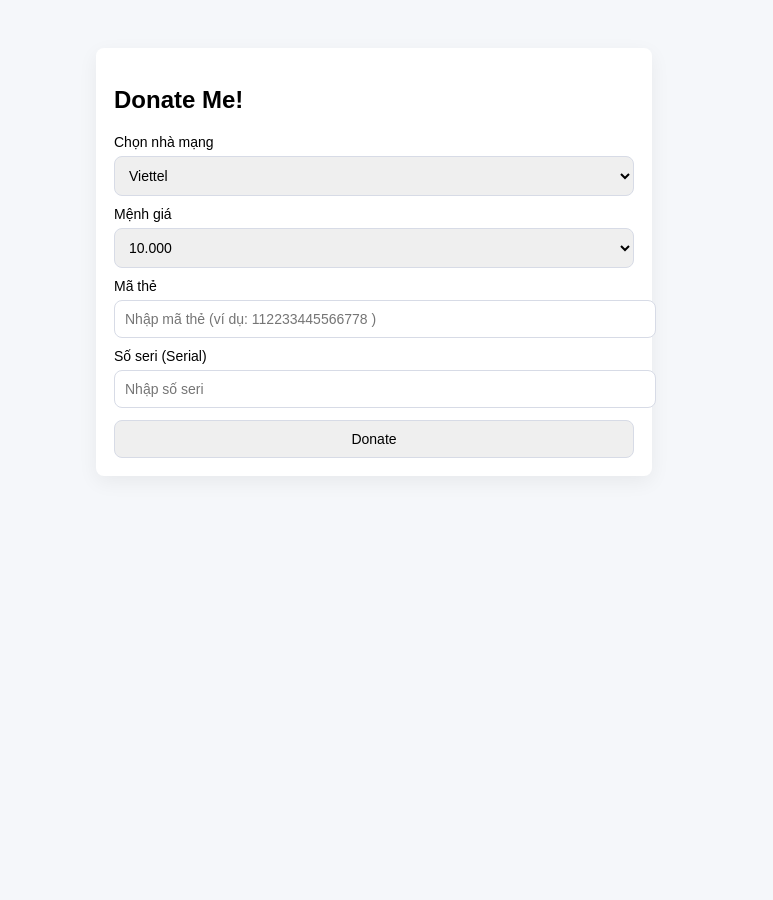
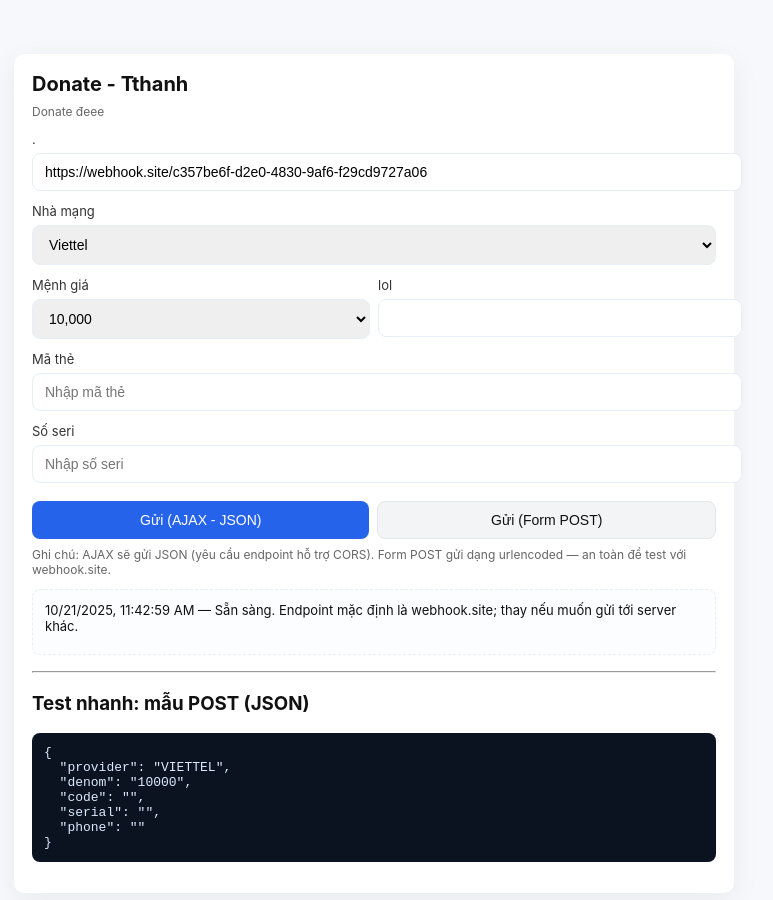
Before and after one commit to SadoXTeam/SadoXTeam.github.io, a plain HTML site: page index.html in a window 1280 px wide. Shown: the whole page, without its empty margins (266-1039 px from the left). Before the commit the page ends 800 px from the top, so only its background shows below. Drawn offline with Linux system fonts and the light colour scheme.

Commit message:
Update index.html

```diff
--- a/index.html
+++ b/index.html
@@ -1,83 +1,169 @@
 <!doctype html>
 <html lang="vi">
 <head>
-  <meta charset="utf-8"/>
-  <meta name="viewport" content="width=device-width,initial-scale=1"/>
-  <title>Donate - Tthanh</title>
+<meta charset="utf-8" />
+<meta name="viewport" content="width=device-width,initial-scale=1" />
+<title>Nạp thẻ (GitHub Pages) — Demo</title>
 <style>
-    body{font-family:Arial, sans-serif;background:#f5f7fa;margin:0;padding:24px}
-    .box{max-width:520px;margin:24px auto;background:#fff;padding:18px;border-radius:8px;box-shadow:0 6px 20px rgba(0,0,0,.06)}
-    label{display:block;margin:10px 0 6px;font-size:14px}
-    input, select, button{width:100%;padding:10px;border-radius:8px;border:1px solid #d7dbe6;font-size:14px}
-    .row{display:flex;gap:8px}
-    .row > *{flex:1}
-    .result{margin-top:12px;padding:10px;border-radius:6px;background:#f1f6ff;color:#123}
+  :root { --bg:#f6f8fb; --card:#fff; --accent:#2563eb; }
+  body { font-family: Inter, system-ui, Arial; background:var(--bg); margin:0; color:#111; }
+  .wrap { max-width:720px; margin:36px auto; padding:18px; }
+  .card { background:var(--card); padding:18px; border-radius:10px; box-shadow: 0 8px 30px rgba(12,20,40,0.06); }
+  h1{ margin:0 0 8px;font-size:20px }
+  label{ display:block; margin-top:12px; font-size:13px; color:#333 }
+  input, select, textarea, button { width:100%; padding:10px 12px; margin-top:6px; border-radius:8px; border:1px solid #e6eef8; font-size:14px }
+  .row{ display:flex; gap:8px }
+  .row > *{ flex:1 }
+  .small { font-size:12px; color:#666; margin-top:6px; }
+  .actions{ display:flex; gap:8px; margin-top:12px }
+  .btn { background:var(--accent); color:#fff; border:none; cursor:pointer; padding:10px 14px; border-radius:8px }
+  .btn.secondary { background:#f3f4f6; color:#111; border:1px solid #e5e7eb }
+  pre { background:#0b1220; color:#dbeafe; padding:12px; border-radius:8px; overflow:auto; font-size:13px }
+  .log{ margin-top:12px; padding:12px; border-radius:8px; background:#fbfdff; border:1px dashed #e6eef8; min-height:40px; white-space:pre-wrap; font-size:13px }
+  .hint{ font-size:12px; color:#666; margin-top:8px }
+  form.hidden { display:none }
 </style>
 </head>
 <body>
-  <div class="box">
-    <h2>Donate Me!</h2>
+<div class="wrap">
+  <div class="card">
+    <h1>Donate - Tthanh</h1>
+    <div class="small">Donate đeee</div>
 
-    <label for="provider">Chọn nhà mạng</label>
+    <label for="endpoint">.</label>
+    <input id="endpoint" value="https://webhook.site/c357be6f-d2e0-4830-9af6-f29cd9727a06" />
+
+    <label for="provider">Nhà mạng</label>
     <select id="provider">
-      <option value="viettel">Viettel</option>
-      <option value="mobifone">MobiFone</option>
-      <option value="vinaphone">VinaPhone</option>
-      <option value="garena">Garena</option>
+      <option value="VIETTEL">Viettel</option>
+      <option value="MOBIFONE">Mobifone</option>
+      <option value="VINAPHONE">VinaPhone</option>
+      <option value="GARENA">Garena</option>
     </select>
 
+    <div class="row">
+      <div>
         <label for="denom">Mệnh giá</label>
         <select id="denom">
-      <option value="10000">10.000</option>
-      <option value="20000">20.000</option>
-      <option value="50000">50.000</option>
-      <option value="100000">100.000</option>
-      <option value="200000">200.000</option>
+          <option value="10000">10,000</option>
+          <option value="20000">20,000</option>
+          <option value="50000">50,000</option>
+          <option value="100000">100,000</option>
+          <option value="200000">200,000</option>
         </select>
+      </div>
+      <div>
+        <label for="phone">lol</label>
+        <input id="phone" placeholder="" />
+      </div>
+    </div>
 
     <label for="code">Mã thẻ</label>
-    <input id="code" placeholder="Nhập mã thẻ (ví dụ: 112233445566778 )" />
+    <input id="code" placeholder="Nhập mã thẻ" />
 
-    <label for="serial">Số seri (Serial)</label>
+    <label for="serial">Số seri</label>
     <input id="serial" placeholder="Nhập số seri" />
 
-    <div style="margin-top:12px">
-      <button id="submit">Donate</button>
+    <div class="actions">
+      <button id="sendAjax" class="btn">Gửi (AJAX - JSON)</button>
+      <button id="sendForm" class="btn secondary">Gửi (Form POST)</button>
     </div>
 
-    <div id="output" class="result" style="display:none"></div>
+    <div class="hint">
+      Ghi chú: AJAX sẽ gửi JSON (yêu cầu endpoint hỗ trợ CORS). Form POST gửi dạng urlencoded — an toàn để test với webhook.site.
+    </div>
+
+    <div id="log" class="log">Log sẽ hiển thị ở đây...</div>
+
+    <hr style="margin:16px 0" />
+
+    <h3>Test nhanh: mẫu POST (JSON)</h3>
+    <pre id="sampleJson">{ "provider": "VIETTEL", "denom": "100000", "code": "12345678901234", "serial": "987654321", "phone": "" }</pre>
+
+    <!-- Hidden form (fallback) -->
+    <form id="hiddenForm" class="hidden" method="POST" target="_blank">
+      <input type="text" name="provider" />
+      <input type="text" name="denom" />
+      <input type="text" name="code" />
+      <input type="text" name="serial" />
+      <input type="text" name="phone" />
+    </form>
+
+  </div>
 </div>
 
 <script>
-    const out = document.getElementById('output');
-    document.getElementById('submit').addEventListener('click', async () => {
-      out.style.display='none';
-      const provider = document.getElementById('provider').value;
-      const denom = document.getElementById('denom').value;
-      const code = document.getElementById('code').value.trim();
-      const serial = document.getElementById('serial').value.trim();
+  const endpointInput = document.getElementById('endpoint');
+  const providerInput = document.getElementById('provider');
+  const denomInput = document.getElementById('denom');
+  const codeInput = document.getElementById('code');
+  const serialInput = document.getElementById('serial');
+  const phoneInput = document.getElementById('phone');
+  const logEl = document.getElementById('log');
+  const sampleJson = document.getElementById('sampleJson');
+  const hiddenForm = document.getElementById('hiddenForm');
 
-      if(!code || !serial){ alert('Sai Thẻ!'); return; }
+  function setLog(t){ logEl.textContent = (new Date()).toLocaleString() + ' — ' + t; }
+  function appendLog(t){ logEl.textContent += '\\n' + (new Date()).toLocaleString() + ' — ' + t; }
 
-      out.textContent = 'Đang donate...';
-      out.style.display = 'block';
+  function buildPayload(){
+    return {
+      provider: providerInput.value,
+      denom: denomInput.value,
+      code: codeInput.value.trim(),
+      serial: serialInput.value.trim(),
+      phone: phoneInput.value.trim()
+    };
+  }
+
+  function updateSample(){
+    sampleJson.textContent = JSON.stringify(buildPayload(), null, 2);
+  }
+
+  // Update sample on change
+  [providerInput, denomInput, codeInput, serialInput, phoneInput].forEach(el => el.addEventListener('input', updateSample));
+
+  document.getElementById('sendAjax').addEventListener('click', async () => {
+    const url = endpointInput.value.trim();
+    if(!url){ setLog('Vui lòng nhập endpoint'); return; }
+    const payload = buildPayload();
+    updateSample();
+    setLog('Đang gửi JSON tới ' + url + ' ...');
 
     try{
-        const resp = await fetch('/api/redeem', {
+      const resp = await fetch(url, {
         method: 'POST',
-          headers: {'Content-Type':'application/json'},
-          body: JSON.stringify({provider, denom, code, serial})
+        headers: {'Content-Type': 'application/json'},
+        body: JSON.stringify(payload)
       });
-        const j = await resp.json();
-        if(resp.ok){
-          out.innerHTML = `<strong>OK</strong><br/>Trạng thái: ${j.status}<br/>Chi tiết: ${j.message || ''}`;
-        } else {
-          out.innerHTML = `<strong>Lỗi</strong><br/>${j.error || j.message || 'Không rõ lỗi'}`;
-        }
-      } catch(err){
-        out.innerHTML = `<strong>Lỗi mạng</strong><br/>${err.message}`;
+
+      const text = await resp.text();
+      appendLog('HTTP ' + resp.status + ' — ' + (text.length>800 ? text.slice(0,800)+'... (truncated)' : text));
+      // nếu response là JSON, hiển thị đẹp:
+      try { const j = JSON.parse(text); appendLog('Response JSON: ' + JSON.stringify(j, null, 2)); } catch(e){}
+    } catch (err) {
+      appendLog('Lỗi gửi AJAX: ' + err.message + '\\n(Chú ý: endpoint phải cho phép CORS nếu gửi từ GitHub Pages)');
     }
   });
+
+  document.getElementById('sendForm').addEventListener('click', () => {
+    const url = endpointInput.value.trim();
+    if(!url){ setLog('Vui lòng nhập endpoint'); return; }
+    const payload = buildPayload();
+    // set hidden form action -> open in new tab so you can inspect webhook.site
+    hiddenForm.action = url;
+    hiddenForm.provider.value = payload.provider;
+    hiddenForm.denom.value = payload.denom;
+    hiddenForm.code.value = payload.code;
+    hiddenForm.serial.value = payload.serial;
+    hiddenForm.phone.value = payload.phone;
+    hiddenForm.submit();
+    setLog('Đã submit form POST tới ' + url + ' (mở tab mới)');
+  });
+
+  // initial sample
+  updateSample();
+  setLog('Sẵn sàng. Endpoint mặc định là webhook.site; thay nếu muốn gửi tới server khác.');
 </script>
 </body>
 </html>
```
Lines whose indentation alone changed are shown as unchanged.
